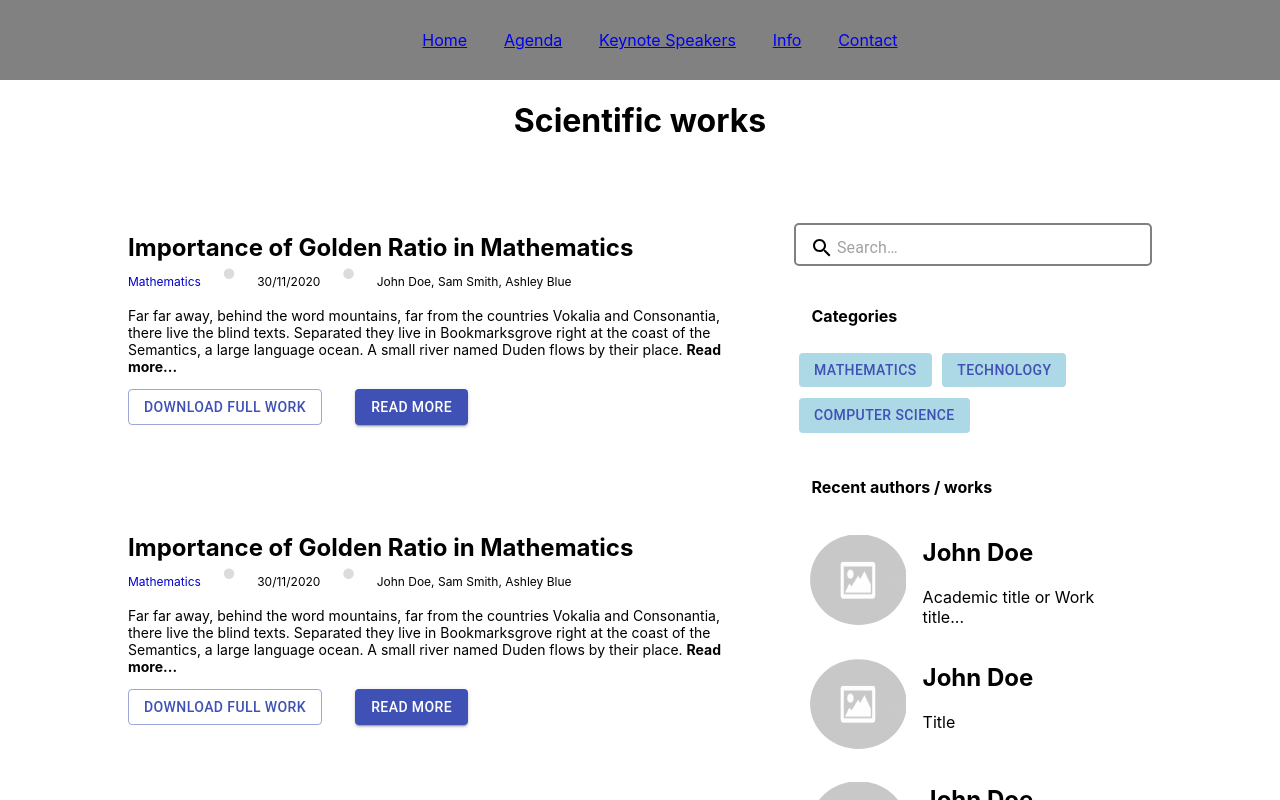
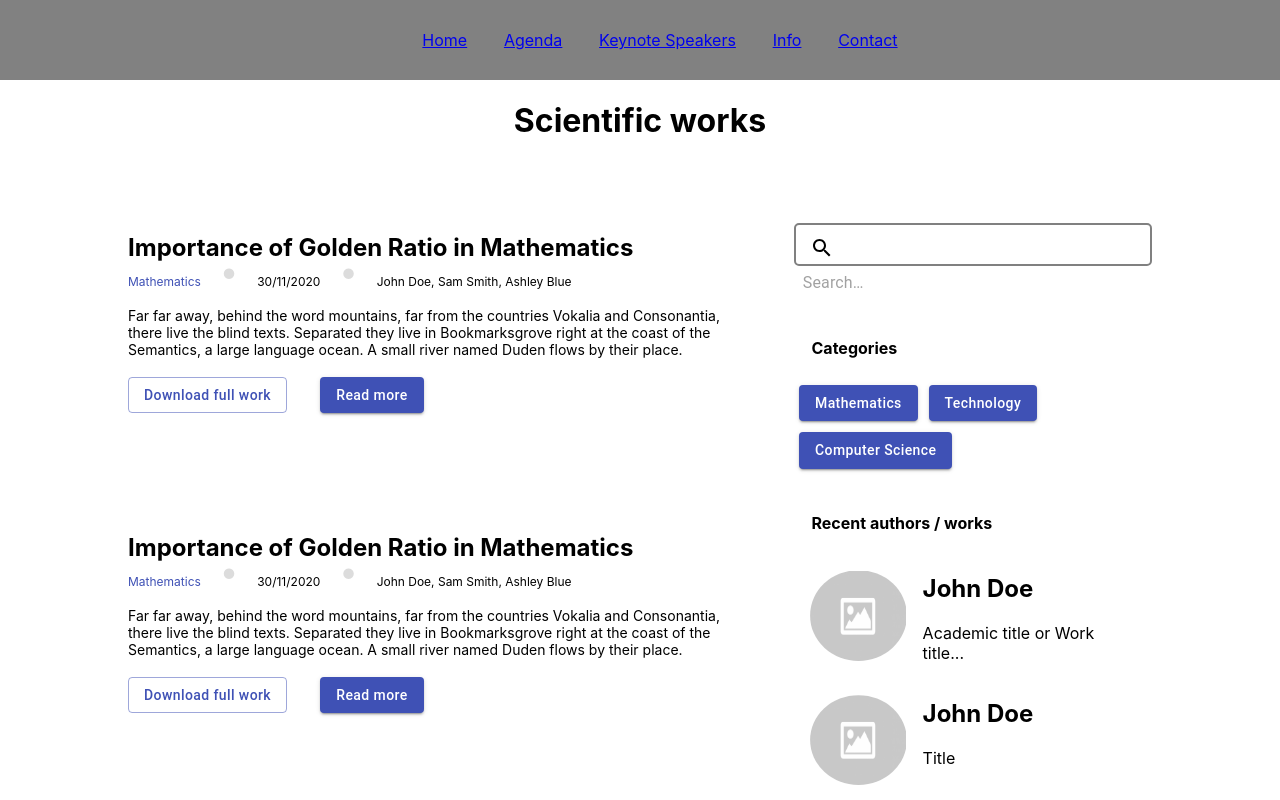
Before and after one commit to WyimaginowaneKoniki/Kongres, a React (Create React App) app in the folder web-client/: page /scientific-works in a window 1280 px wide. Shown: the top 800 px of the page. Built offline with nearby package versions, Linux system fonts and the light colour scheme.

Commit message:
Page layout configuration

```diff
--- a/web-client/src/components/ScientificWorksCategories.jsx
+++ b/web-client/src/components/ScientificWorksCategories.jsx
@@ -13,11 +13,7 @@ function ScientificWorksCategories(props)
         },
         btn:
         {
-            backgroundColor: '#ADD8E6',
-            border: 'none',
-            '&:hover':{
-                border: 'none',
-            }
+            textTransform: 'none',
         }
     });
 
@@ -25,7 +21,7 @@ function ScientificWorksCategories(props)
 
     return(
         <div className={style.main}>
-            <Button variant='outlined' color="primary"
+            <Button variant='contained' color="primary"
                             className={style.btn}>{props.name}</Button>
         </div>
     )
--- a/web-client/src/components/ScientificWorksOneWork.jsx
+++ b/web-client/src/components/ScientificWorksOneWork.jsx
@@ -25,7 +25,7 @@ function ScientificWorksOneWork(props)
         {
             float: 'left',
             fontSize: '12px',
-            color: '#0000CD', //zmienic kolor
+            color: '#3f51b5',
             paddingRight: '2.5%',
         },
         dot:
@@ -70,26 +70,29 @@ function ScientificWorksOneWork(props)
         {
             float: 'left',
             marginRight: '5%',
+            textTransform: 'none',
         },
         btn2:
         {
             float: 'left',
+            textTransform: 'none',
         },
     });
 
     const style = styles();
 
+    //https://www.xspdf.com/resolution/50694881.html <- informacje do buttona download
     return(
         <div className={style.main}>
             <h2 className={style.h2}>{props.title}</h2>
             <div className={style.panel}>
-                <p className={style.category}>{props.categories}</p>
+                <a href={props.link}><p className={style.category}>{props.categories}</p></a>
                 <p className={style.dot}>.</p>
                 <p className={style.date}>{props.data}</p>
                 <p className={style.dot}>.</p>
                 <p className={style.author}>{props.authors}</p>
             </div>
-            <p className={style.text}>{props.text}<a href={props.link} className={style.a}>Read more...</a></p>
+            <p className={style.text}>{props.text}</p>
             <div className={style.buttons}>
                 <Button variant='outlined' color="primary"
                             className={style.btn1}>Download full work</Button>
--- a/web-client/src/components/Search.jsx
+++ b/web-client/src/components/Search.jsx
@@ -25,6 +25,8 @@ function Search(props)
       },
       search:
       {
+        width: '90%',
+        textAlign: 'left',
         float: 'left',
       },
     });
--- a/web-client/src/pages/scientific-works.js
+++ b/web-client/src/pages/scientific-works.js
@@ -44,7 +44,6 @@ function ScientificWorks(props) {
         data: '30/11/2020',
         authors: 'John Doe, Sam Smith, Ashley Blue',
         text: 'Far far away, behind the word mountains, far from the countries Vokalia and Consonantia, there live the blind texts. Separated they live in Bookmarksgrove right at the coast of the Semantics, a large language ocean. A small river named Duden flows by their place. ',
-        link: '#', //zmienic potem
     };
 
     const work2 = {
@@ -53,7 +52,6 @@ function ScientificWorks(props) {
         data: '30/11/2020',
         authors: 'John Doe, Sam Smith, Ashley Blue',
         text: 'Far far away, behind the word mountains, far from the countries Vokalia and Consonantia, there live the blind texts. Separated they live in Bookmarksgrove right at the coast of the Semantics, a large language ocean. A small river named Duden flows by their place. ',
-        link: '#', //zmienic potem
     };
 
     const work3 = {
@@ -62,7 +60,6 @@ function ScientificWorks(props) {
         data: '30/11/2020',
         authors: 'John Doe, Sam Smith, Ashley Blue',
         text: 'Far far away, behind the word mountains, far from the countries Vokalia and Consonantia, there live the blind texts. Separated they live in Bookmarksgrove right at the coast of the Semantics, a large language ocean. A small river named Duden flows by their place. ',
-        link: '#', //zmienic potem
     };
 
     const category1 = {
```
